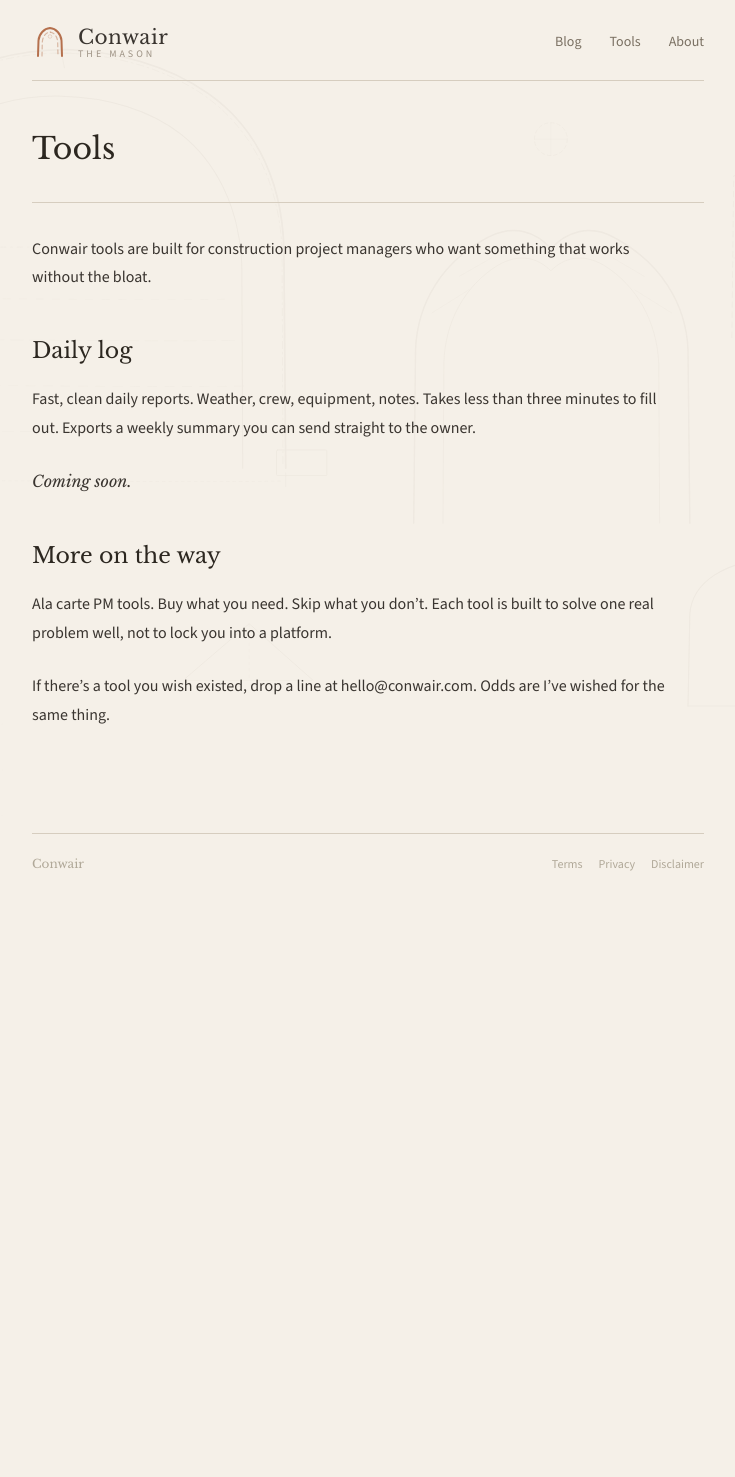
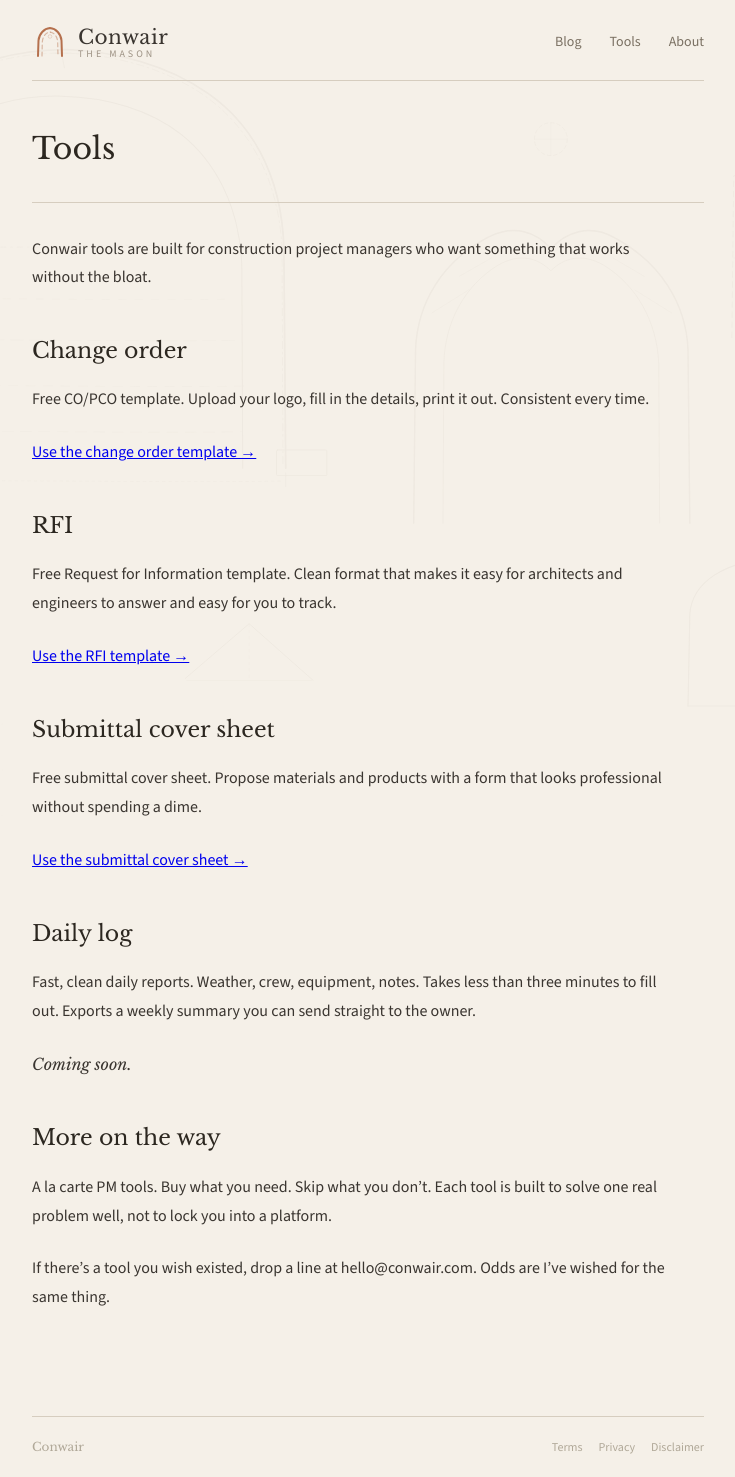
Before and after one commit to oldmanyellsathema/Conwair, a Jekyll site: the page built from tools.md, in a window 1280 px wide. Shown: the whole page, without its empty margins (272-1007 px from the left). Built offline with Jekyll 4.4.1, drawn with Linux system fonts in a browser that asks for light colours; before the commit the page ends 900 px from its top, so only the background shows below that.

Commit message:
Add templates for change orders, RFIs, and submittals
Added templates for change orders, RFIs, and submittal cover sheets to tools.md.

```diff
--- a/tools.md
+++ b/tools.md
@@ -5,6 +5,24 @@ permalink: /tools/
 ---
 
 Conwair tools are built for construction project managers who want something that works without the bloat.
+
+## Change order
+
+Free CO/PCO template. Upload your logo, fill in the details, print it out. Consistent every time.
+
+[Use the change order template →](https://app.conwair.com/tools/change-order)
+
+## RFI
+
+Free Request for Information template. Clean format that makes it easy for architects and engineers to answer and easy for you to track.
+
+[Use the RFI template →](https://app.conwair.com/tools/rfi)
+
+## Submittal cover sheet
+
+Free submittal cover sheet. Propose materials and products with a form that looks professional without spending a dime.
+
+[Use the submittal cover sheet →](https://app.conwair.com/tools/submittal)
 
 ## Daily log
 
@@ -14,6 +32,6 @@ Fast, clean daily reports. Weather, crew, equipment, notes. Takes less than thre
 
 ## More on the way
 
-Ala carte PM tools. Buy what you need. Skip what you don't. Each tool is built to solve one real problem well, not to lock you into a platform.
+A la carte PM tools. Buy what you need. Skip what you don't. Each tool is built to solve one real problem well, not to lock you into a platform.
 
 If there's a tool you wish existed, drop a line at hello@conwair.com. Odds are I've wished for the same thing.
```
